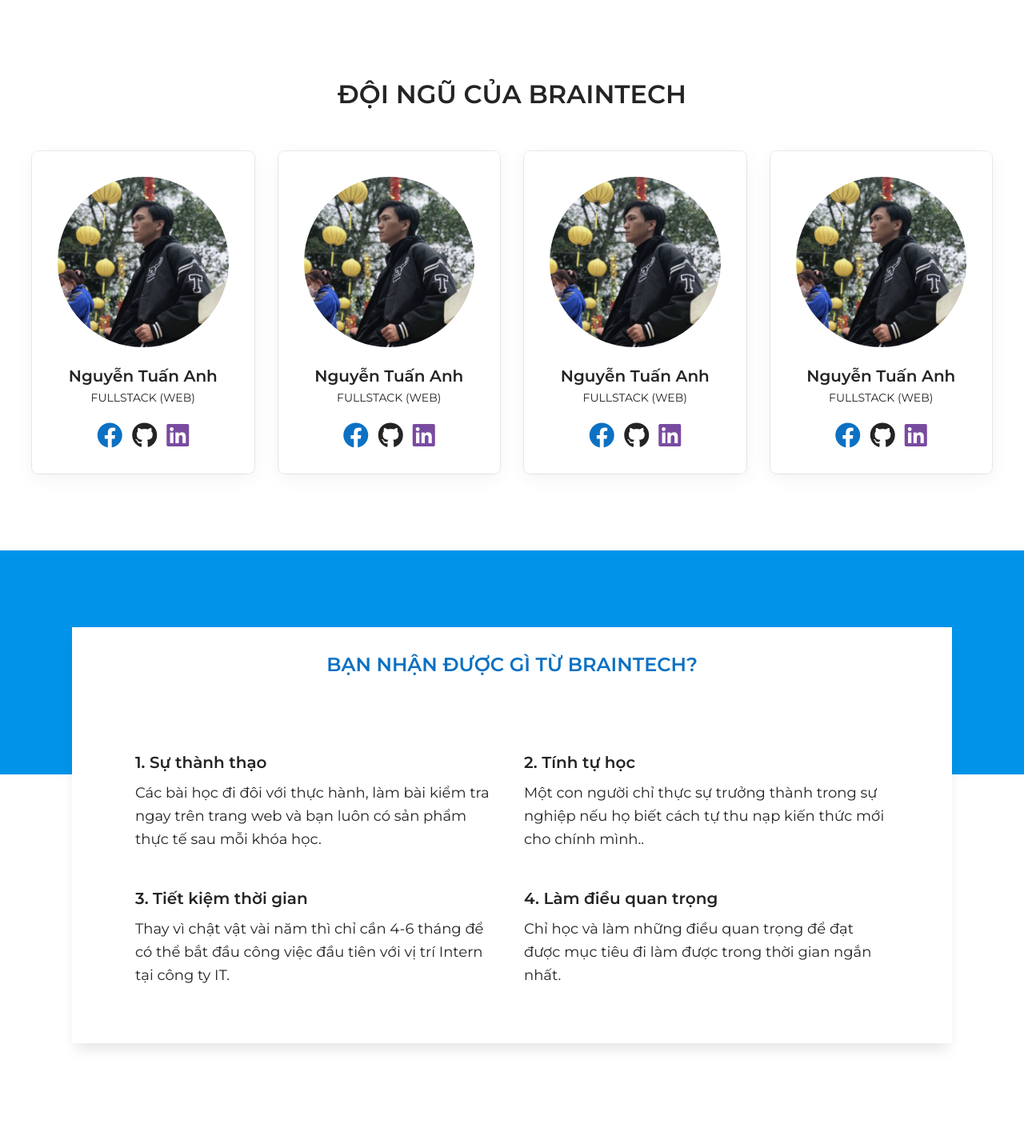
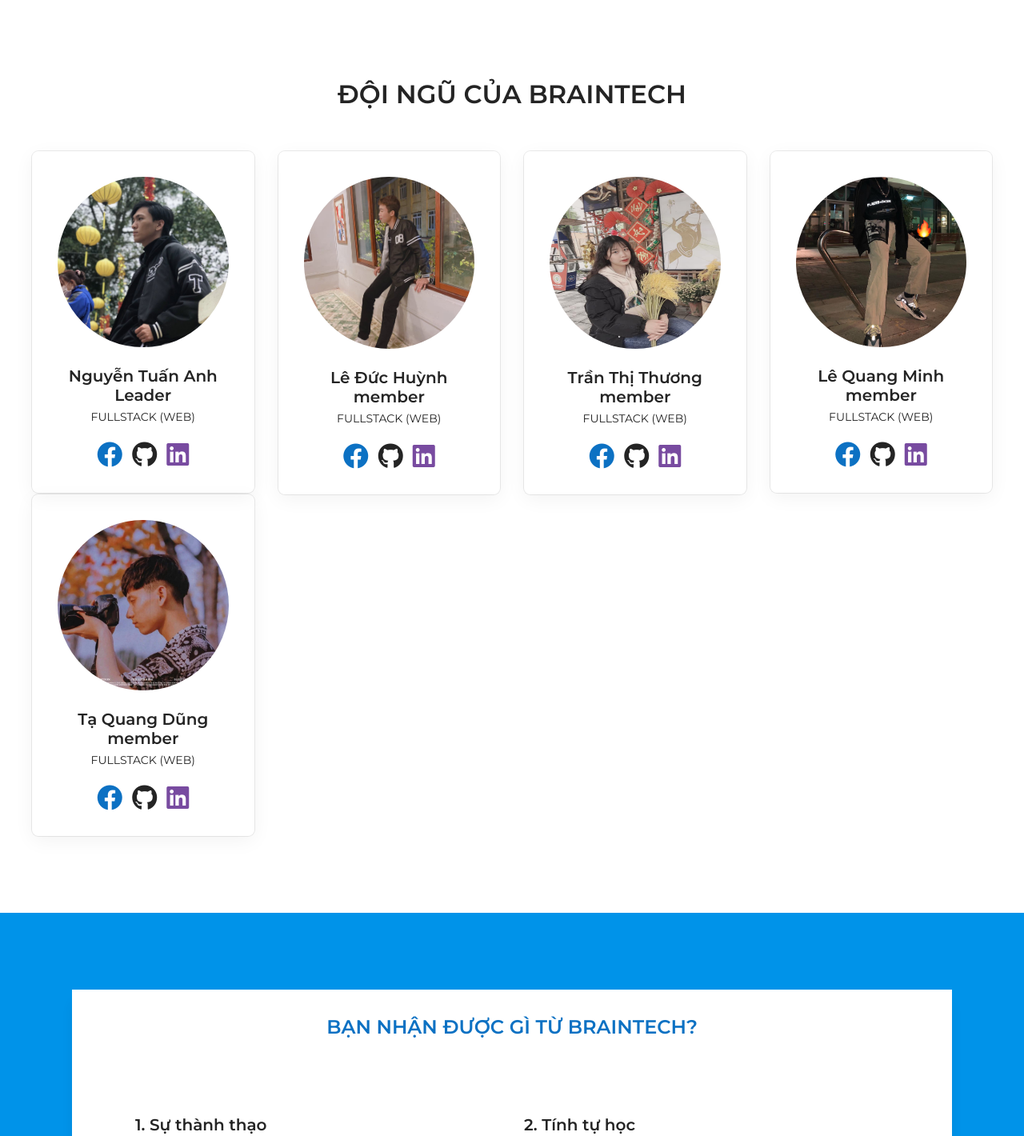
Before and after one commit to TuanAnh1210/braintech, a PHP site: page /braintech/home/about in a window 1280 px wide. Shown: the part 1191-2611 px from the top of the page at 80% size. Run offline with PHP 8.4, Linux system fonts and the light colour scheme.

Commit message:
apdate đội ngũ

```diff
--- a/app/Views/client/pages/about/index.php
+++ b/app/Views/client/pages/about/index.php
@@ -64,7 +64,7 @@
             <div class="col-12 col-md-6 col-lg-3">
                 <div class="about_hr-card">
                     <img src="<?= $GLOBALS['domainPage'] ?>/public/imgs/tuananh.jpg" alt="">
-                    <h4>Nguyễn Tuấn Anh</h4>
+                    <h4>Nguyễn Tuấn Anh Leader</h4>
                     <p>FULLSTACK (WEB)</p>
                     <div class="about_hr-contact">
                         <a href="https://www.facebook.com/bean.tuan.777/">
@@ -81,8 +81,8 @@
             </div>
             <div class="col-12 col-md-6 col-lg-3">
                 <div class="about_hr-card">
-                    <img src="<?= $GLOBALS['domainPage'] ?>/public/imgs/tuananh.jpg" alt="">
-                    <h4>Nguyễn Tuấn Anh</h4>
+                    <img src="<?= $GLOBALS['domainPage'] ?>/public/imgs/Đức Huynh.jpg" alt="">
+                    <h4>Lê Đức Huỳnh member</h4>
                     <p>FULLSTACK (WEB)</p>
                     <div class="about_hr-contact">
                         <a href="https://www.facebook.com/bean.tuan.777/">
@@ -99,8 +99,8 @@
             </div>
             <div class="col-12 col-md-6 col-lg-3">
                 <div class="about_hr-card">
-                    <img src="<?= $GLOBALS['domainPage'] ?>/public/imgs/tuananh.jpg" alt="">
-                    <h4>Nguyễn Tuấn Anh</h4>
+                    <img src="<?= $GLOBALS['domainPage'] ?>/public/imgs/thuong.jpg" alt="" height="215">
+                    <h4>Trần Thị Thương member</h4>
                     <p>FULLSTACK (WEB)</p>
                     <div class="about_hr-contact">
                         <a href="https://www.facebook.com/bean.tuan.777/">
@@ -117,8 +117,26 @@
             </div>
             <div class="col-12 col-md-6 col-lg-3">
                 <div class="about_hr-card">
-                    <img src="<?= $GLOBALS['domainPage'] ?>/public/imgs/tuananh.jpg" alt="">
-                    <h4>Nguyễn Tuấn Anh</h4>
+                    <img src="<?= $GLOBALS['domainPage'] ?>/public/imgs/quang minh.jpg" alt="">
+                    <h4>Lê Quang Minh member</h4>
+                    <p>FULLSTACK (WEB)</p>
+                    <div class="about_hr-contact">
+                        <a href="https://www.facebook.com/bean.tuan.777/">
+                            <i class="fa-brands fa-facebook fb"></i>
+                        </a>
+                        <a href="https://github.com/TuanAnh1210?tab=repositories">
+                            <i class="fa-brands fa-github gh"></i>
+                        </a>
+                        <a href="https://github.com/TuanAnh1210?tab=repositories">
+                            <i class="fa-brands fa-linkedin li"></i>
+                        </a>
+                    </div>
+                </div>
+            </div>
+            <div class="col-12 col-md-6 col-lg-3">
+                <div class="about_hr-card">
+                    <img src="<?= $GLOBALS['domainPage'] ?>/public/imgs/quang Dũng.jpg" alt="">
+                    <h4>Tạ Quang Dũng member</h4>
                     <p>FULLSTACK (WEB)</p>
                     <div class="about_hr-contact">
                         <a href="https://www.facebook.com/bean.tuan.777/">
```
Also changed, not shown: public/imgs/quang Dũng.jpg (added), public/imgs/quang minh.jpg (added), public/imgs/thuong.jpg (added), public/imgs/Đức Huynh.jpg (added).
